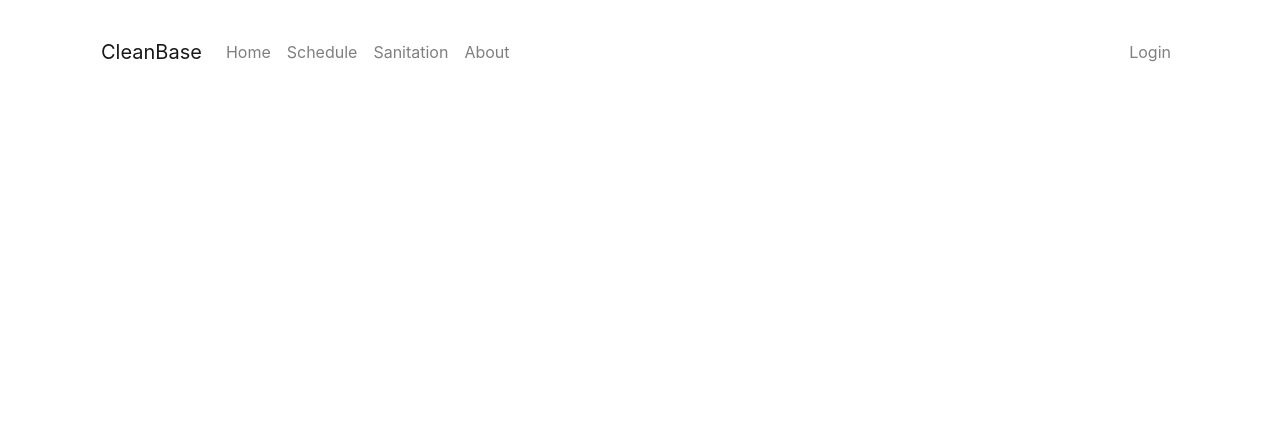
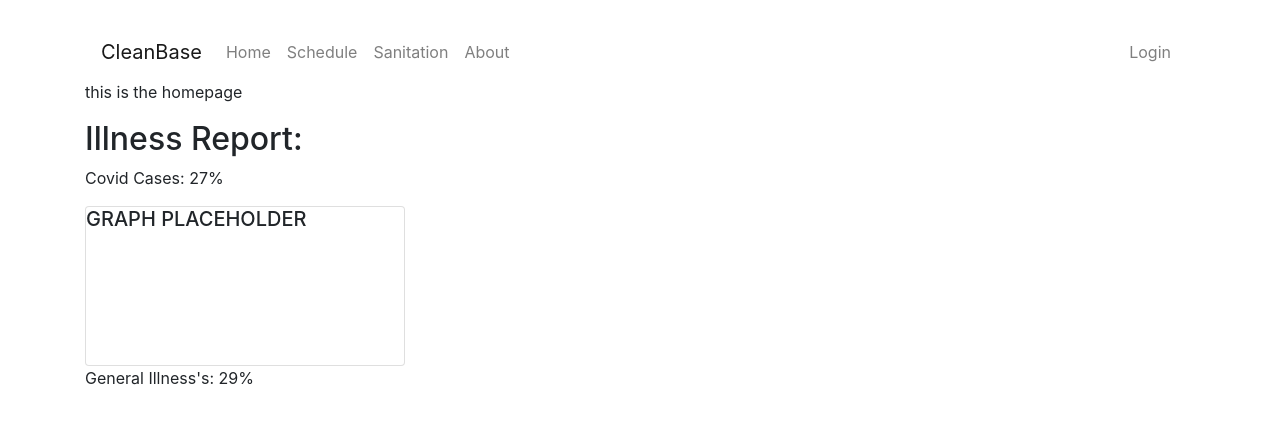
Before and after one commit to katerinaboyer/cleanbase, a React (Create React App) app: page /home in a window 1280 px wide. Shown: the top 422 px of the page. Built offline with nearby package versions, Linux system fonts and the light colour scheme.

Commit message:
illness report componenet added

```diff
--- a/src/App.js
+++ b/src/App.js
@@ -2,7 +2,8 @@ import React from "react";
 import { BrowserRouter as Router, Route } from "react-router-dom";
 import "bootstrap/dist/css/bootstrap.min.css";
 import CreateUser from './components/create-user.component';
-import HomePage from './components/user-homepage.component';
+import MainPage from './components/mainpage.component';
+import HomePage from './components/homepage.component';
 import Schedule from './components/schedule.component';
 import Sanitation from './components/sanitation.component';
 import About from './components/about.component';
@@ -13,7 +14,8 @@ function App() {
     <Router>
       <div className="container">
         <br />
-        <Route path="/" component={HomePage} />
+        <Route path="/" component={MainPage} />
+        <Route path="/home" component={HomePage} />
         <Route path="/user" component={CreateUser} />
         <Route path="/schedule" component={Schedule} />
         <Route path="/sanitation" component={Sanitation} />
--- a/src/components/current-schedule.component.js
+++ b/src/components/current-schedule.component.js
@@ -21,7 +21,7 @@ export default class CurrentSchedule extends Component {
 
     render() {
         return(
-            <div>
+            <div style={{position: "absolute", right: "20px", left: "800px"}}>
                 <p>upcoming schedule</p>
                 <ListGroup>
                 {
--- a/src/components/user-homepage.component.js
+++ b/src/components/homepage.component.js
@@ -1,7 +1,6 @@
 import React, { Component } from "react";
-import axios from "axios";
-import { Link } from 'react-router';
 import   NavigationBar  from './navbar.component.js';
+import IllnessReport from './illness-report.component';
 
 export default class HomePage extends Component {
     constructor(props) {
@@ -11,7 +10,8 @@ export default class HomePage extends Component {
     render() {
         return (
             <div>
-                <NavigationBar />
+                <p>this is the homepage</p>
+                <IllnessReport />
             </div>
         )
     }
--- /dev/null
+++ b/src/components/illness-report.component.js
@@ -0,0 +1,19 @@
+import React, { Component } from "react";
+import Card from 'react-bootstrap/Card'
+
+export default class IllnessReport extends Component {
+
+    render() {
+        return (
+        <div>
+            <h2>Illness Report:</h2>
+            <p>Covid Cases:  27%</p>
+            <Card style={{ width: '20rem', height: '10rem' }}>
+               <Card.Title>GRAPH PLACEHOLDER</Card.Title>
+            </Card>
+            <p>General Illness's: 29%</p>
+
+        </div>
+        )
+    }
+}
--- /dev/null
+++ b/src/components/mainpage.component.js
@@ -0,0 +1,16 @@
+import React, { Component } from "react";
+import   NavigationBar  from './navbar.component.js';
+
+export default class MainPage extends Component {
+    constructor(props) {
+        super(props);
+    }
+
+    render() {
+        return (
+            <div>
+                <NavigationBar />
+            </div>
+        )
+    }
+}
--- a/src/components/navbar.component.js
+++ b/src/components/navbar.component.js
@@ -13,7 +13,7 @@ export default class NavigationBar extends Component {
             <Navbar.Toggle aria-controls="basic-navbar-nav" />
             <Navbar.Collapse id="basic-navbar-nav">
                 <Nav className="mr-auto">
-                    <Nav.Link href="/">Home</Nav.Link>
+                    <Nav.Link href="/home">Home</Nav.Link>
                     <Nav.Link href="/schedule">Schedule</Nav.Link>
                     <Nav.Link href="/sanitation">Sanitation</Nav.Link>
                     <Nav.Link href="/about">About</Nav.Link>
--- a/src/components/schedule.component.js
+++ b/src/components/schedule.component.js
@@ -1,5 +1,6 @@
 import React, { Component } from "react";
 import CurrentSchedule from './current-schedule.component';
+import Card from 'react-bootstrap/Card'
 
 
 export default class Schedule extends Component {
@@ -8,6 +9,9 @@ export default class Schedule extends Component {
             <div>
                 <p>this is the schedule</p>
                 <CurrentSchedule />
+                <Card style={{borderRadius:"1rem", width: "50%"}}>
+                    <Card.Body>This is some text within a card body.</Card.Body>
+                </Card>
             </div>
         );
     }
```
